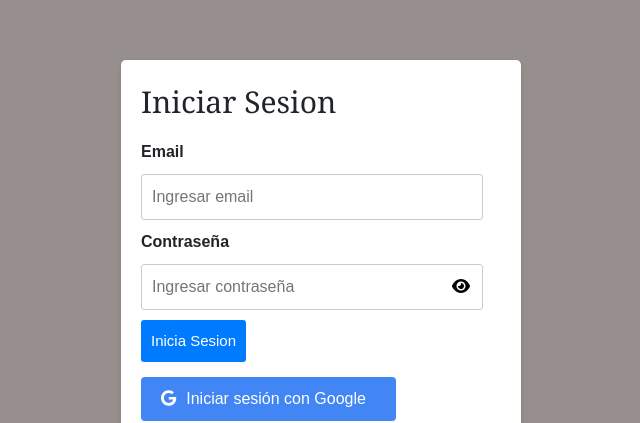
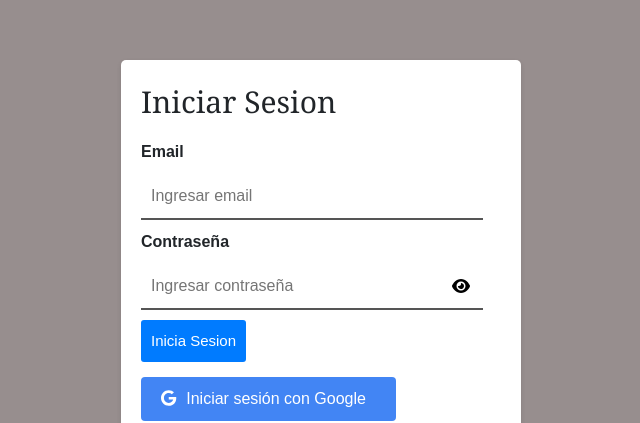
Before and after one commit to vazqueznahuel/Clementina, a React (Create React App) app: page / in a window 1280 px wide. Shown: the part 388-811 px from the top of the page, without its empty margins (319-959 px from the left). Built offline with nearby package versions, Linux system fonts and the light colour scheme; no server answers.

Commit message:
Cambiando el borde a los input

```diff
--- a/src/App.css
+++ b/src/App.css
@@ -35,9 +35,15 @@ body {
     width: 95%;
     padding: 10px;
     margin-bottom: 10px;
-    border: 1px solid #ccc;
-    border-radius: 3px;
+    box-sizing: border-box;
+    border: none;
+    border-bottom: 2px solid #555;
   }
+
+  .input-field:focus {
+    outline: none;
+  }
+
 
 /* Botones */
 .button {
```
